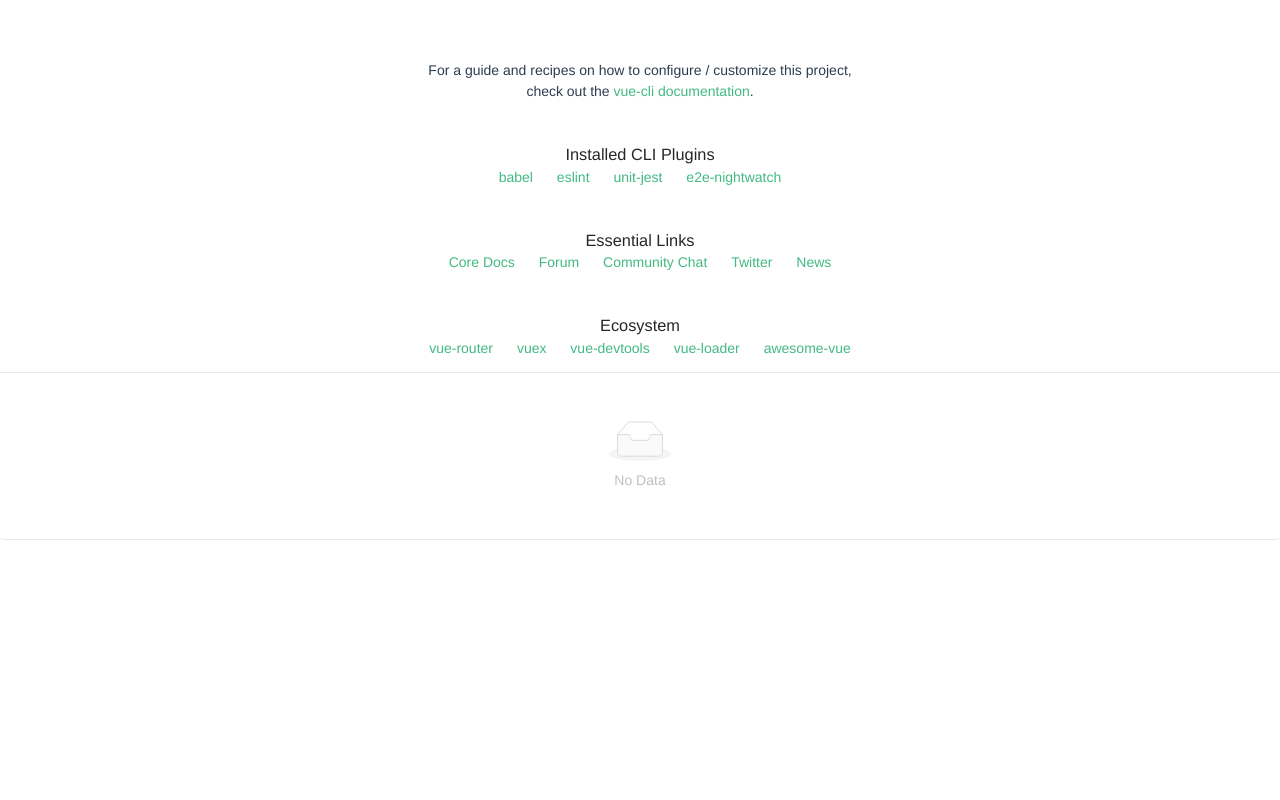
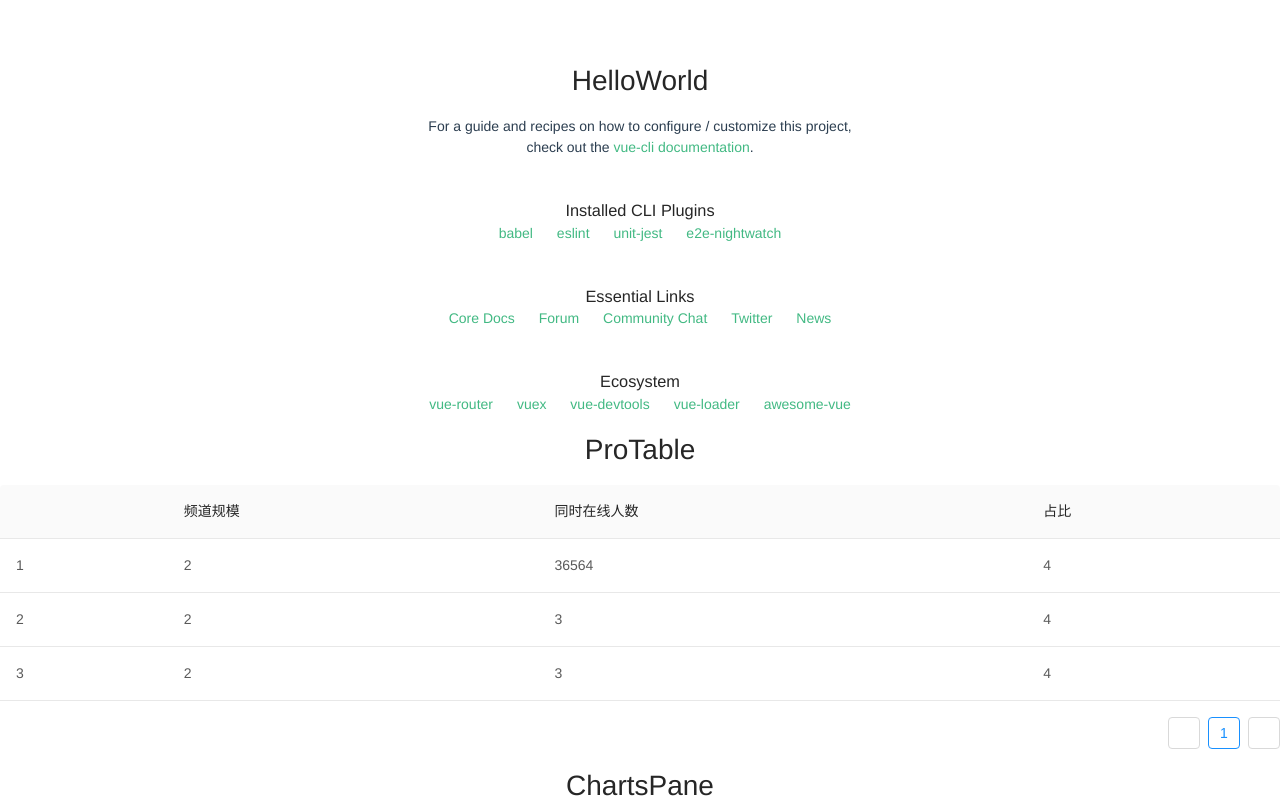
Before and after one commit to EmiyaYang/MyVueComponents, a Vue app: page / in a window 1280 px wide. Shown: the top 800 px of the page. Built offline with nearby package versions, Linux system fonts and the light colour scheme.

Commit message:
chore: add a sample

```diff
--- a/src/App.vue
+++ b/src/App.vue
@@ -1,19 +1,70 @@
 <template>
   <div id="app">
+    <h1>HelloWorld</h1>
+
     <HelloWorld />
-    <ProTable />
+
+    <h1>ProTable</h1>
+    <ProTable :columns="columns" :dataSource="dataSource" />
+
+    <h1>ChartsPane</h1>
+    <ChartsPane />
   </div>
 </template>
 
 <script>
 import ProTable from "../lib/ProTable";
 import HelloWorld from "../lib/HelloWorld";
+import ChartsPane from "../lib/ChartsPane";
 
 export default {
   name: "App",
   components: {
     HelloWorld,
-    ProTable
+    ProTable,
+    ChartsPane
+  },
+  data() {
+    return {
+      columns: [
+        {
+          title: " ",
+          customRender: (value, row, index) => <span>{index + 1}</span>
+        },
+        {
+          title: "频道规模",
+          dataIndex: "a"
+        },
+        {
+          title: "同时在线人数",
+          dataIndex: "b"
+        },
+        {
+          title: "占比",
+          dataIndex: "c"
+        }
+      ],
+      dataSource: [
+        {
+          key: 1,
+          a: 2,
+          b: 36564,
+          c: 4
+        },
+        {
+          key: 2,
+          a: 2,
+          b: 3,
+          c: 4
+        },
+        {
+          key: 3,
+          a: 2,
+          b: 3,
+          c: 4
+        }
+      ]
+    };
   }
 };
 </script>
```
